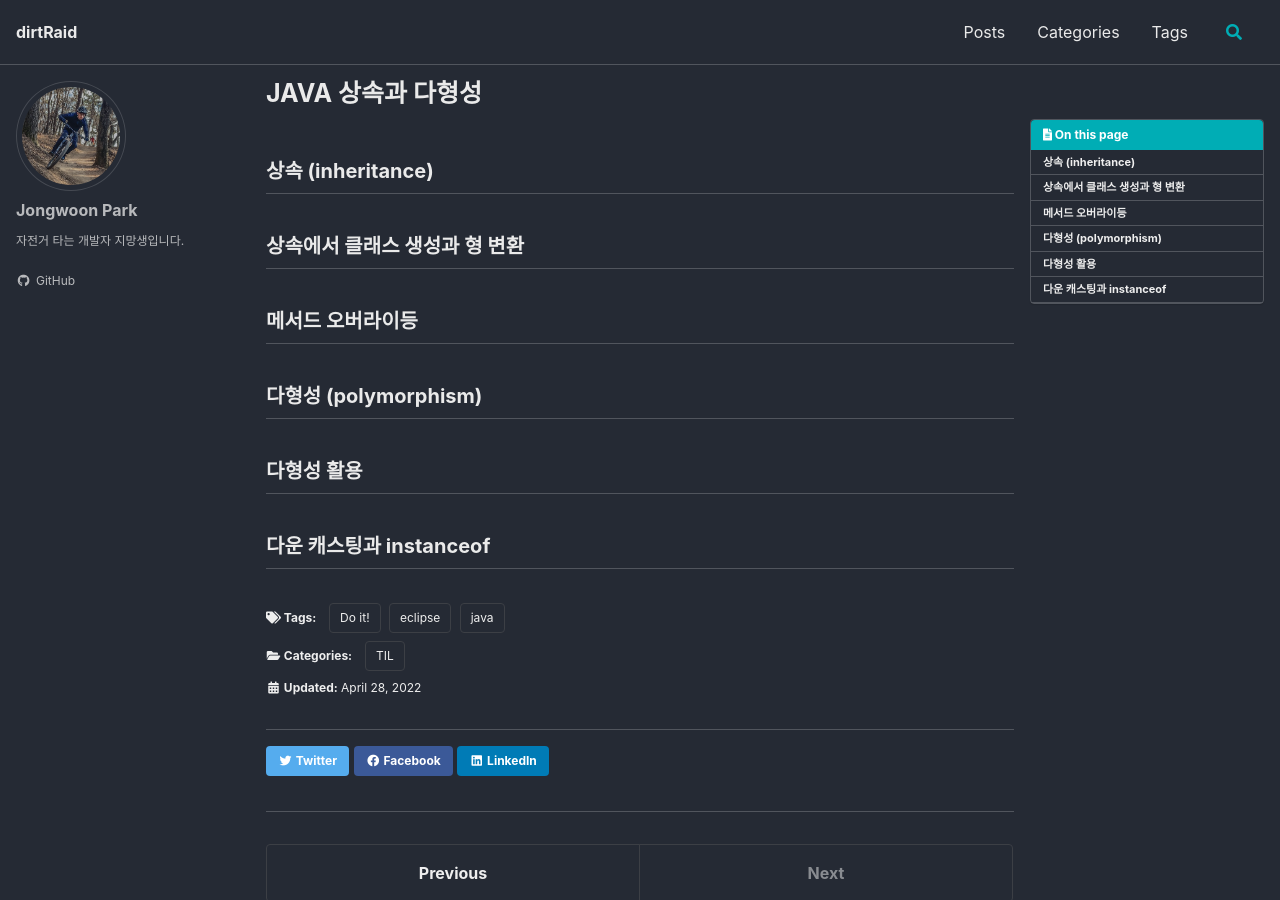
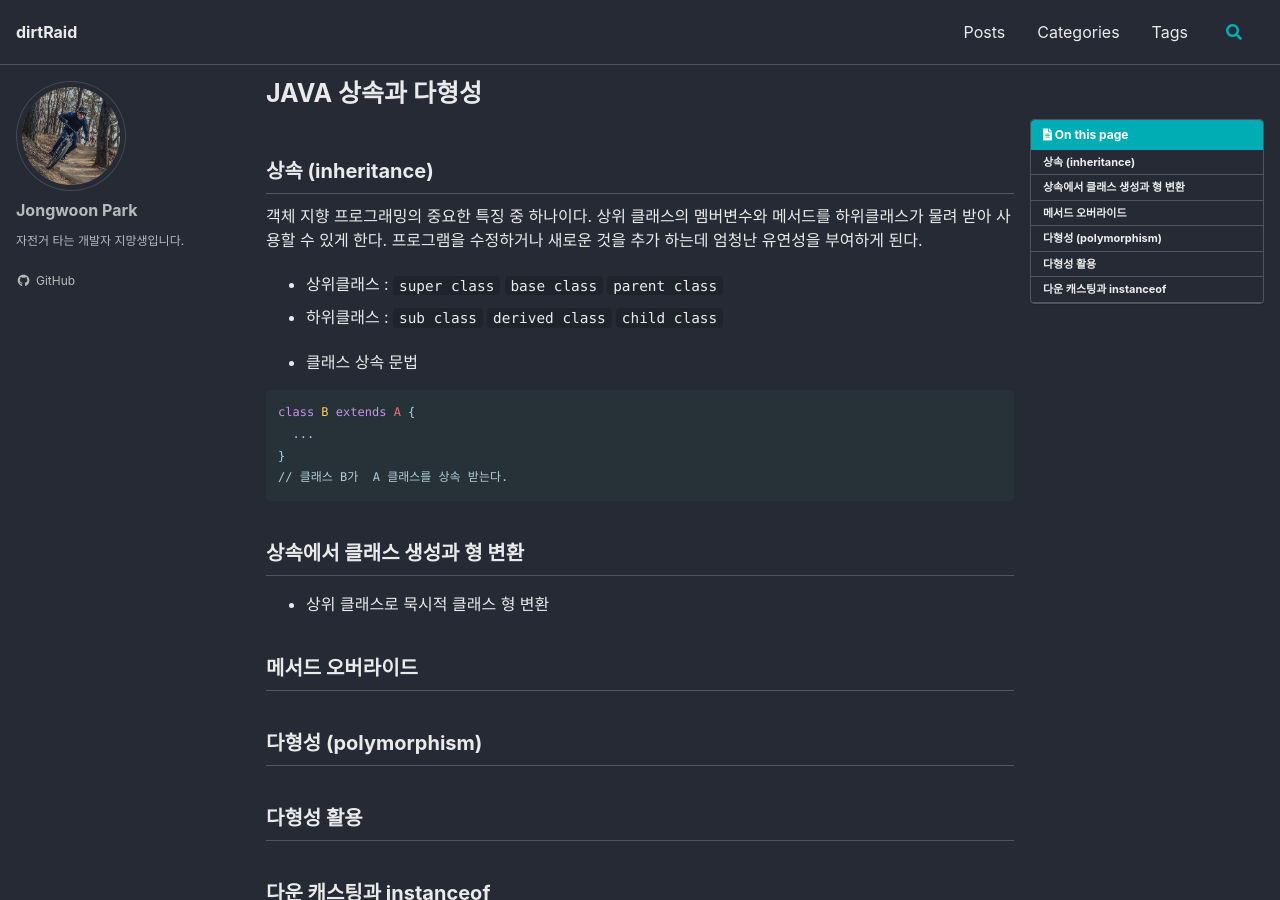
Before and after one commit to nortiz1349/dirtRaid, a Jekyll site: the page built from _posts/2022-04-28-til-java-inheritance.polymorphism.md, in a window 1280 px wide and 900 px high. Built offline with Jekyll 4.4.1, drawn with Linux system fonts in a browser that asks for light colours; cached includes are drawn as plain includes; some web fonts are replaced.

Commit message:
자바 수업

````diff
--- a/_posts/2022-04-28-til-java-inheritance.polymorphism.md
+++ b/_posts/2022-04-28-til-java-inheritance.polymorphism.md
@@ -16,9 +16,25 @@ date: 2022-04-28
 
 ## 상속 (inheritance)
 
+객체 지향 프로그래밍의 중요한 특징 중 하나이다. 상위 클래스의 멤버변수와 메서드를 하위클래스가 물려 받아 사용할 수 있게 한다. 프로그램을 수정하거나 새로운 것을 추가 하는데 엄청난 유연성을 부여하게 된다.
+
+- 상위클래스 : `super class` `base class` `parent class`
+- 하위클래스 : `sub class` `derived class` `child class`
+
+- 클래스 상속 문법
+
+```java
+class B extends A {
+  ...
+}
+// 클래스 B가  A 클래스를 상속 받는다.
+```
+
 ## 상속에서 클래스 생성과 형 변환
 
-## 메서드 오버라이등
+- 상위 클래스로 묵시적 클래스 형 변환
+
+## 메서드 오버라이드
 
 ## 다형성 (polymorphism)
 
````
Also changed, not shown: _posts/2022-04-22-til-java1-class.object.md (+3 -1 lines).
